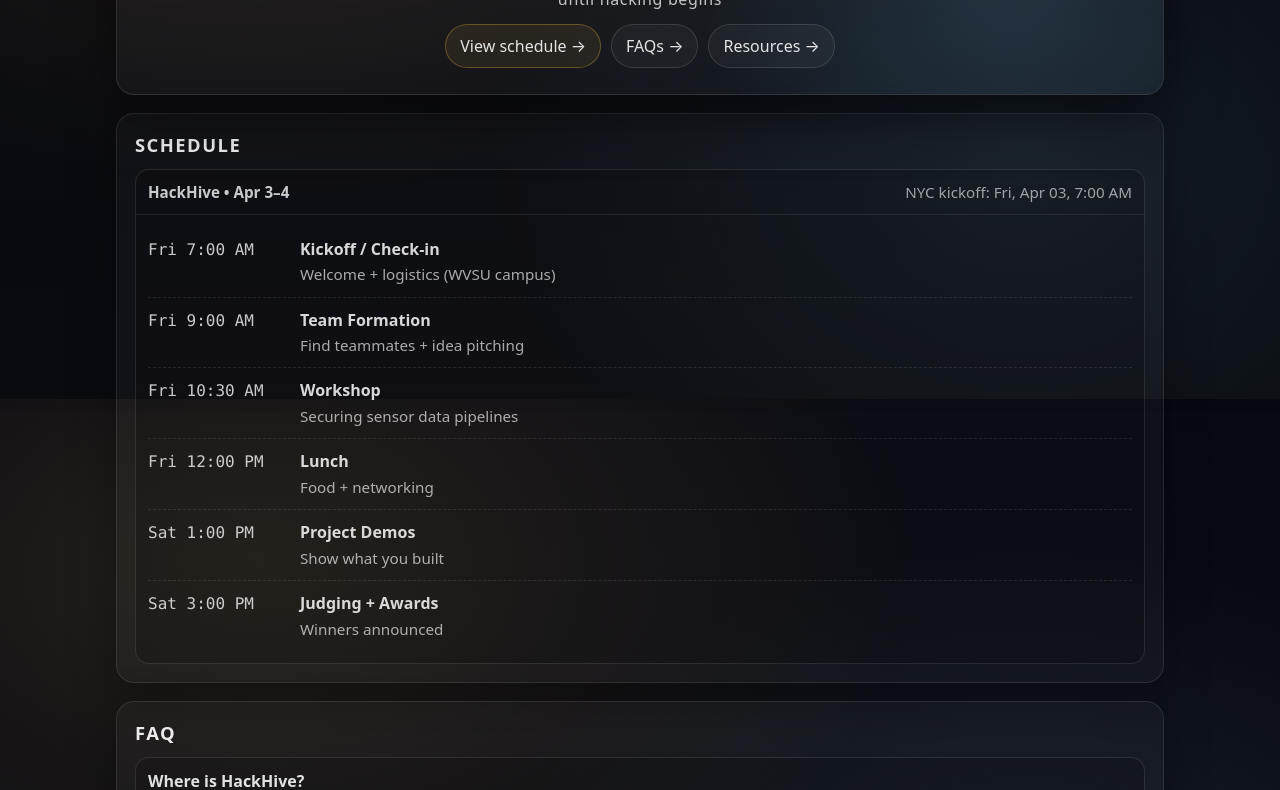
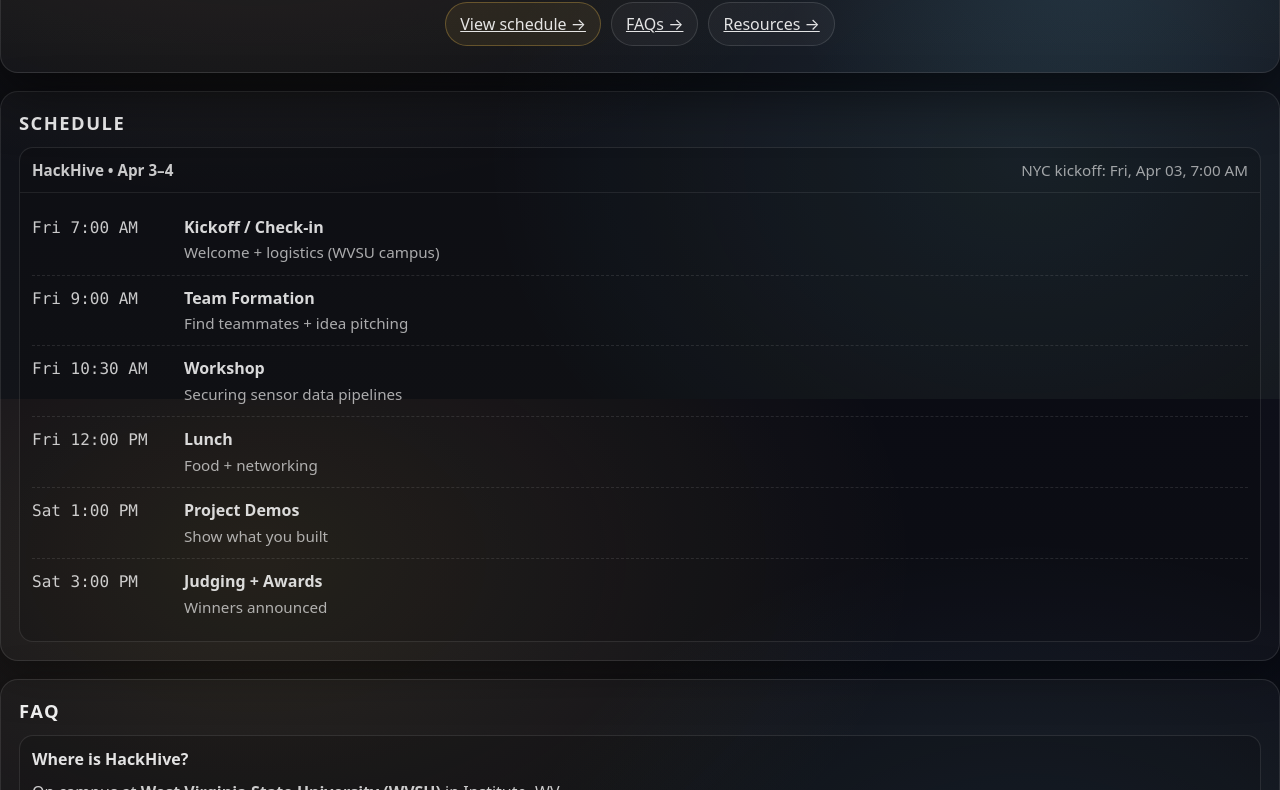
Before and after one commit to Shikhar-ii/LiveShort, a plain HTML site: page index.html in a window 1280 px wide. Shown: the part 401-1191 px from the top of the page. Drawn offline with Linux system fonts and the light colour scheme.

Commit message:
Update index.html

```diff
--- a/index.html
+++ b/index.html
@@ -29,25 +29,6 @@
                   linear-gradient(180deg, #070812, #0b0d12);
     }
 
-    /* Put your image next to this HTML as: wvsu-csic-logo.png */
-    .bg{
-      position:fixed; inset:0; z-index:-2;
-      background: url("wvsu-csic-logo.png") center/cover no-repeat;
-      opacity:.10;
-      filter: contrast(1.05) saturate(1.05) brightness(.85);
-      transform: scale(1.03);
-    }
-    .bg::after{
-      content:"";
-      position:absolute; inset:0;
-      background: linear-gradient(180deg, rgba(11,13,18,.92), rgba(11,13,18,.78), rgba(11,13,18,.92));
-      backdrop-filter: blur(10px);
-    }
-
-    a{color:inherit; text-decoration:none}
-    a:hover{opacity:.92}
-
-    .wrap{max-width:1080px; margin:0 auto; padding:22px 16px 44px;}
 
     /* Top nav */
     .top{
```
